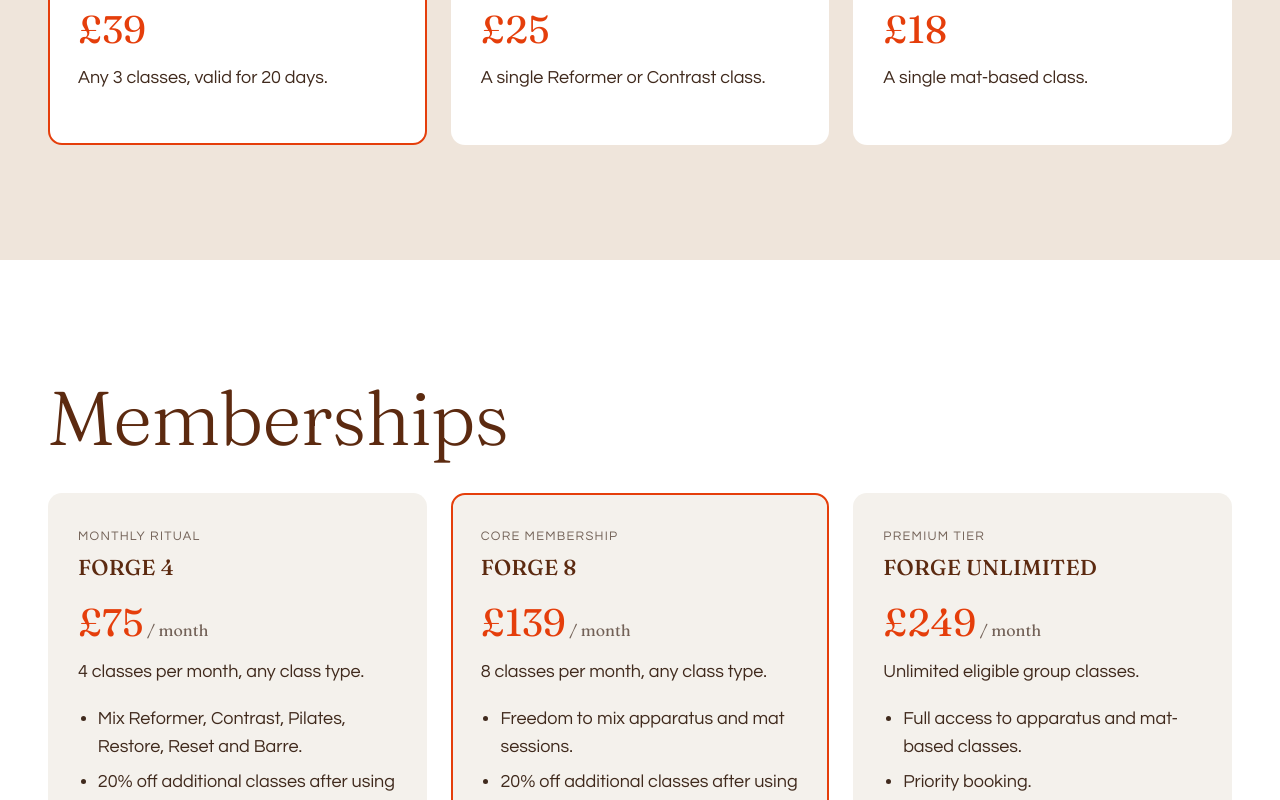
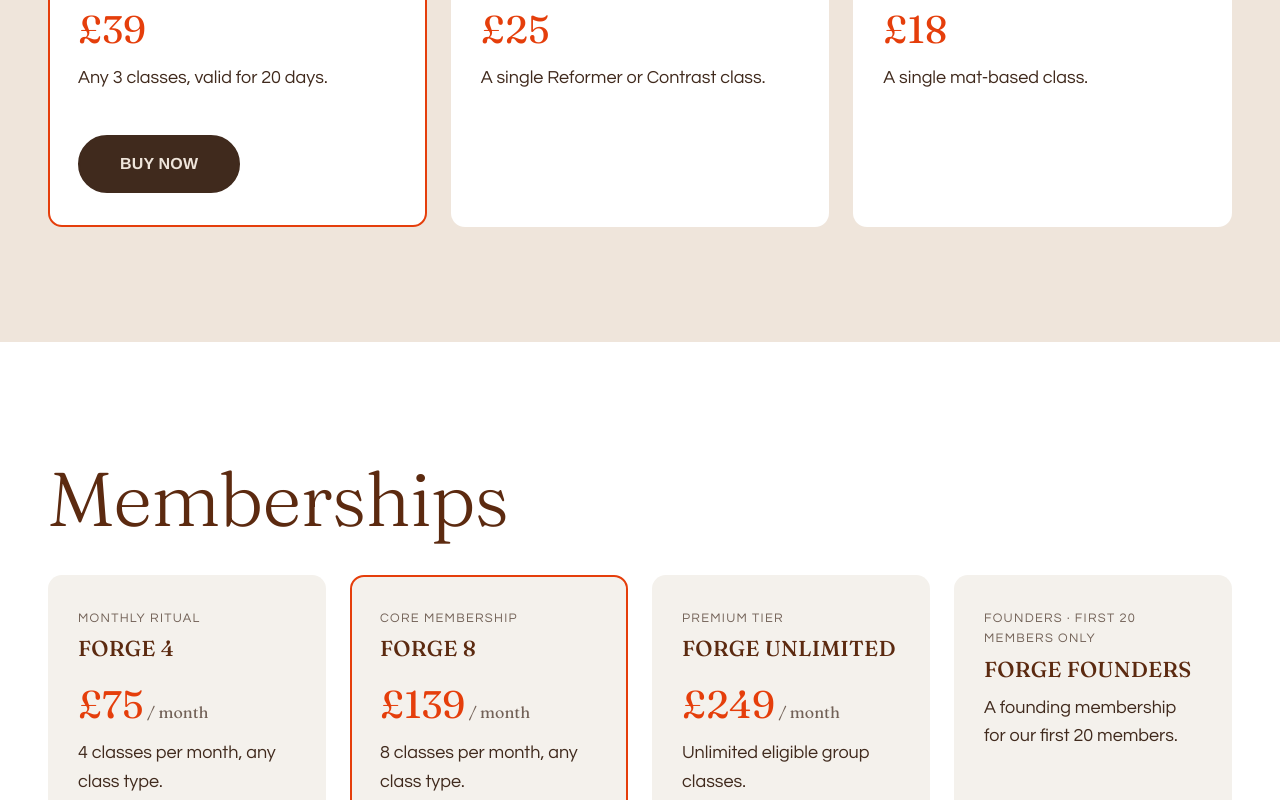
Before and after one commit to N0TSU5/forge-movement, a React (Vite) app: page /pricing in a window 1280 px wide. Shown: the part 960-1760 px from the top of the page. Built offline with nearby package versions, Linux system fonts and the light colour scheme.

Commit message:
feat(pricing): add buy links to pricing cards and improve layout styles

```diff
--- a/src/pages/Pricing.jsx
+++ b/src/pages/Pricing.jsx
@@ -36,13 +36,18 @@
                 >
                   {c.meta.label && <p className="price-card__label">{c.meta.label}</p>}
                   <h3 className="caps-title">{c.meta.name}</h3>
-                  <p className="price-card__price">
-                    {c.meta.price}
-                    {c.meta.per && <span> {c.meta.per}</span>}
-                  </p>
+                  {c.meta.price && (
+                    <p className="price-card__price">
+                      {c.meta.price}
+                      {c.meta.per && <span> {c.meta.per}</span>}
+                    </p>
+                  )}
                   <div className="price-card__body">
                     {c.sections.map((s, j) => <Blocks key={j} blocks={s.blocks} />)}
                   </div>
+                  {c.meta.link && (
+                    <Button to={c.meta.link} variant="solid" className="price-card__cta">Buy now</Button>
+                  )}
                 </article>
               ))}
             </div>
--- a/src/styles/pages.css
+++ b/src/styles/pages.css
@@ -1009,3 +1009,12 @@
   border-radius: var(--radius);
   background: var(--white);
 }
+
+.price-card__cta {
+  margin-top: auto;
+  align-self: flex-start;
+}
+
+.price-card__body {
+  margin-bottom: 24px;
+}
```
Also changed, not shown: content/pricing.txt.
